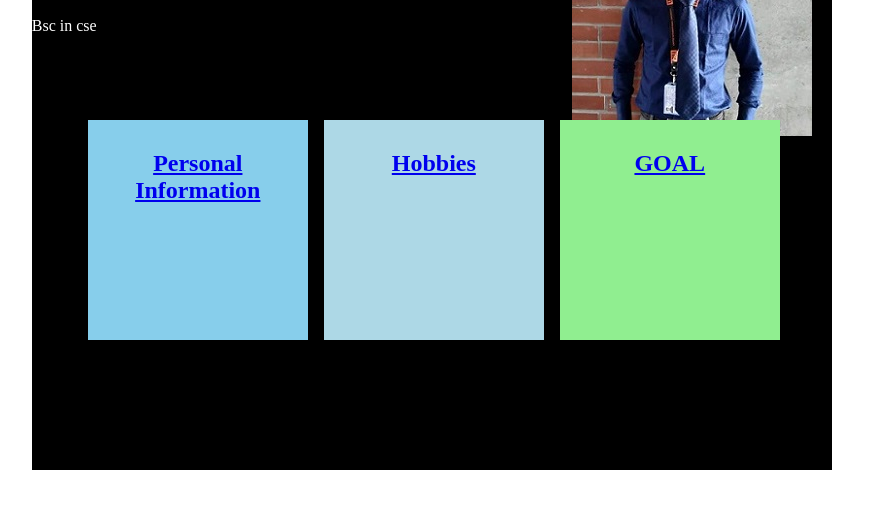
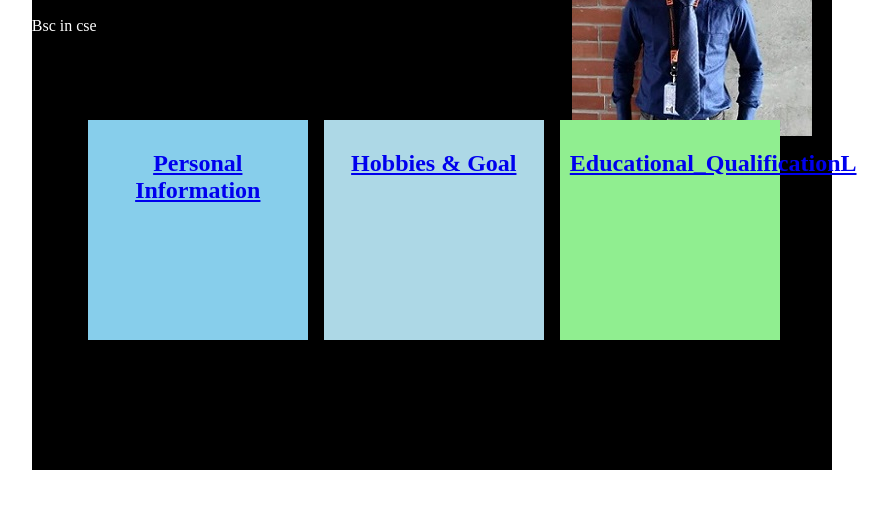
Before and after one commit to hasibrijon/rijonhasib, a plain HTML site: page index.html in a window 1280 px wide. Shown: the part 138-646 px from the top of the page, without its empty margins (229-1117 px from the left). Drawn offline with Linux system fonts and the light colour scheme; files that its build step writes are made by us from their sources.

Commit message:
Update index.html

```diff
--- a/index.html
+++ b/index.html
@@ -21,10 +21,10 @@
 		</div>
 
 		<div style="height: 200px; width: 200px; background-color: white; margin-left: 2%; margin-top: 5%; float: left; padding: 10px; background-color: lightblue">
-			<h2 style="text-align: center;"><a href="hobbies.html">Hobbies</a></h2>
+			<h2 style="text-align: center;"><a href="hobbies.html">Hobbies & Goal</a></h2>
 		</div>
 		<div style="height: 200px; width: 200px; background-color: white; margin-left: 2%; margin-top: 5%; float: left; padding: 10px; background-color: lightgreen">
-			<h2 style="text-align: center;"><a href="goal.html">GOAL</a> </h2>
+			<h2 style="text-align: center;"><a href="qualification.html">Educational_QualificationL</a> </h2>
 		</div>
 	</div>
 
```
